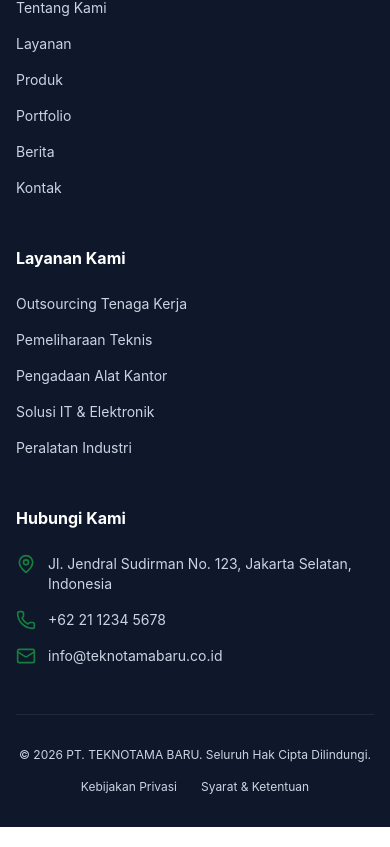
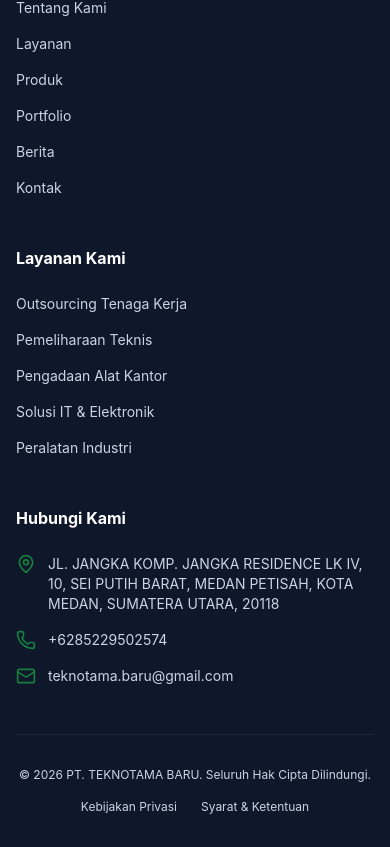
Before and after one commit to daparian/PT.TB, a React (Vite) app: page /contact in a window 390 px wide. Shown: the part 3143-3990 px from the top of the page. Built offline with nearby package versions, Linux system fonts and the light colour scheme.

Commit message:
feat: Update contact information
Updates the company's contact details in the footer and contact page to reflect the new address, phone number, email, and WhatsApp link.

```diff
--- a/src/components/Footer.tsx
+++ b/src/components/Footer.tsx
@@ -59,15 +59,15 @@
             <ul className="space-y-4 text-sm">
               <li className="flex items-start space-x-3">
                 <MapPin className="w-5 h-5 text-primary shrink-0" />
-                <span>Jl. Jendral Sudirman No. 123, Jakarta Selatan, Indonesia</span>
+                <span>JL. JANGKA KOMP. JANGKA RESIDENCE LK IV, 10, SEI PUTIH BARAT, MEDAN PETISAH, KOTA MEDAN, SUMATERA UTARA, 20118</span>
               </li>
               <li className="flex items-center space-x-3">
                 <Phone className="w-5 h-5 text-primary shrink-0" />
-                <span>+62 21 1234 5678</span>
+                <span>+6285229502574</span>
               </li>
               <li className="flex items-center space-x-3">
                 <Mail className="w-5 h-5 text-primary shrink-0" />
-                <span>info@teknotamabaru.co.id</span>
+                <span>teknotama.baru@gmail.com</span>
               </li>
             </ul>
           </div>
--- a/src/pages/Contact.tsx
+++ b/src/pages/Contact.tsx
@@ -78,7 +78,7 @@
                 <h4 className="text-xl font-bold mb-4">Butuh Respon Cepat?</h4>
                 <p className="text-white/60 text-sm mb-6">Chat langsung dengan tim sales kami melalui WhatsApp untuk konsultasi instan.</p>
                 <a
-                  href="https://wa.me/628123456789"
+                  href="https://wa.me/6281370742417"
                   className="flex items-center justify-center space-x-2 bg-green-500 hover:bg-green-600 py-3 rounded-xl font-bold transition-colors"
                 >
                   <MessageCircle className="w-5 h-5" />
```
